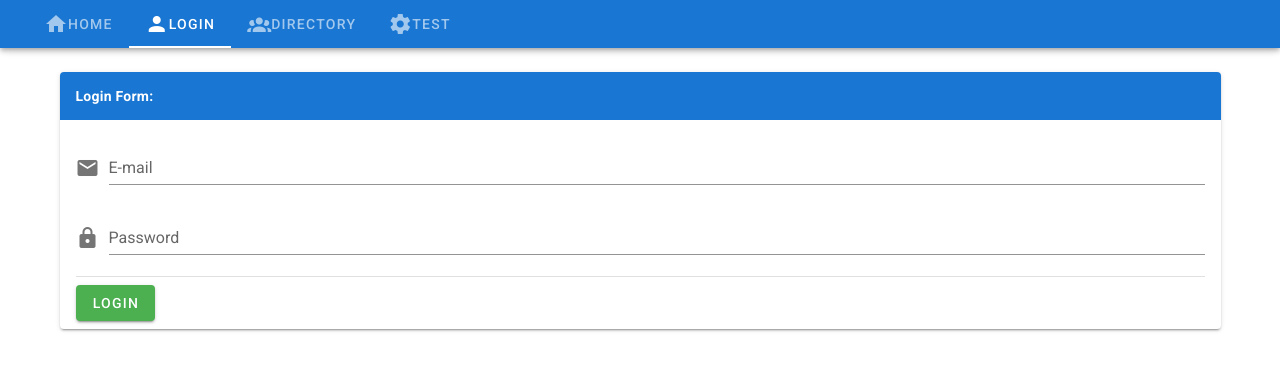
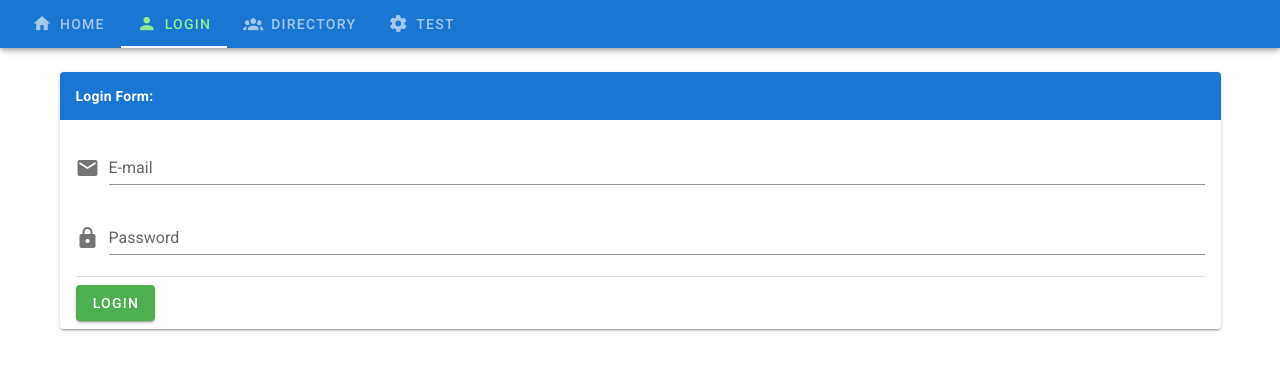
Before and after one commit to ryanburnett1/SEV-front-end, a Vue app: page /login in a window 1280 px wide. Shown: the top 370 px of the page. Built offline with nearby package versions, Linux system fonts and the light colour scheme.

Commit message:
Navbar style changes

```diff
--- a/src/components/MemberCard.vue
+++ b/src/components/MemberCard.vue
@@ -17,9 +17,7 @@
 						>Status / Disabled / Left
 					</v-card-title>
 				</v-img>
-				<v-card-subtitle
-					>{{ data.f_name + " " + data.l_name }} | id: {{ data.id }}
-				</v-card-subtitle>
+				<v-card-subtitle>{{ data.name }} | id: {{ data.id }} </v-card-subtitle>
 				<v-divider></v-divider>
 				<v-card-text>{{ data.info }}</v-card-text>
 			</v-card>
@@ -34,8 +32,7 @@ export default {
 			type: Object,
 			default() {
 				return {
-					f_name: "Default Name",
-					l_name: "",
+					name: "Default Name",
 					image: "https://picsum.photos/1920/1080?random",
 					info: "Default Info",
 					id: "-1",
--- a/src/components/Navbar.vue
+++ b/src/components/Navbar.vue
@@ -1,22 +1,25 @@
 <template>
-	<v-container fluid>
+	<div>
 		<!-- if not mobile then show tab based menu -->
-		<div v-if="!$vuetify.breakpoint.mobile">
-			<v-tabs background-color="primary">
+		<v-tabs
+			v-if="!$vuetify.breakpoint.mobile"
+			background-color="transparent"
+			active-class="active-class"
+			next-icon
+			optional
+		>
 			<v-tab
 				v-for="route in $router.options.routes"
 				:key="route.path"
 				:to="route.path"
 				v-show="showTab(route)"
 			>
-					<v-icon v-if="route.meta.icon">{{ route.meta.icon }}</v-icon>
+				<v-icon v-if="route.meta.icon" dense left>{{ route.meta.icon }}</v-icon>
 				{{ route.name }}
 			</v-tab>
 		</v-tabs>
-		</div>
 		<!-- if mobile show option (burger) menu -->
-		<div v-else>
-			<v-menu offset-y transition="scroll-y-transition">
+		<v-menu offset-y transition="scroll-y-transition" v-else>
 			<template v-slot:activator="{ on, attrs }">
 				<v-btn v-bind="attrs" v-on="on" icon>
 					<v-icon>mdi-menu</v-icon>
@@ -39,7 +42,6 @@
 			</v-list>
 		</v-menu>
 	</div>
-	</v-container>
 </template>
 
 <script>
@@ -57,5 +59,9 @@ export default {
 };
 </script>
 
-<style>
+<style scoped lang="scss">
+.active-class {
+	color: lightgreen !important;
+	// background-color: whitesmoke !important;
+}
 </style>
--- a/src/views/Directory.vue
+++ b/src/views/Directory.vue
@@ -30,7 +30,7 @@
 
 <script>
 import MemberCard from "@/components/MemberCard.vue";
-import MemberService from "../services/memberServices.js";
+// import MemberService from "../services/memberServices.js";
 
 export default {
 	components: {
@@ -82,7 +82,7 @@ export default {
 			if (this.search !== null) {
 				data = data.filter(
 					(member) =>
-						String(member.f_name.concat(" " + member.l_name))
+						String(member.name)
 							.toLowerCase()
 							.includes(String(this.search).toLowerCase()) ||
 						String(member.info)
@@ -96,9 +96,9 @@ export default {
 	},
 	methods: {},
 	mounted() {
-		MemberService.getAll().then((Response) => {
-			this.members = Response.data;
-		});
+		// MemberService.getAll().then((Response) => {
+		// 	this.members = Response.data;
+		// });
 	},
 };
 </script>
```
Lines whose indentation alone changed are shown as unchanged.
